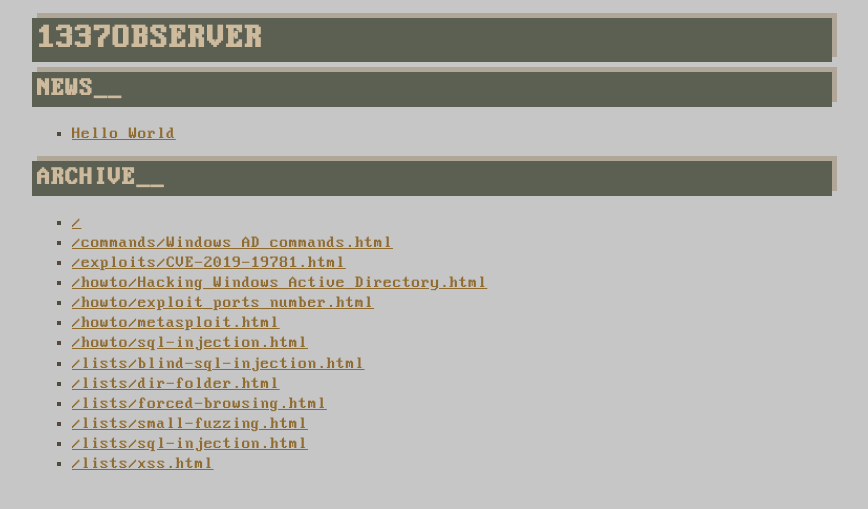
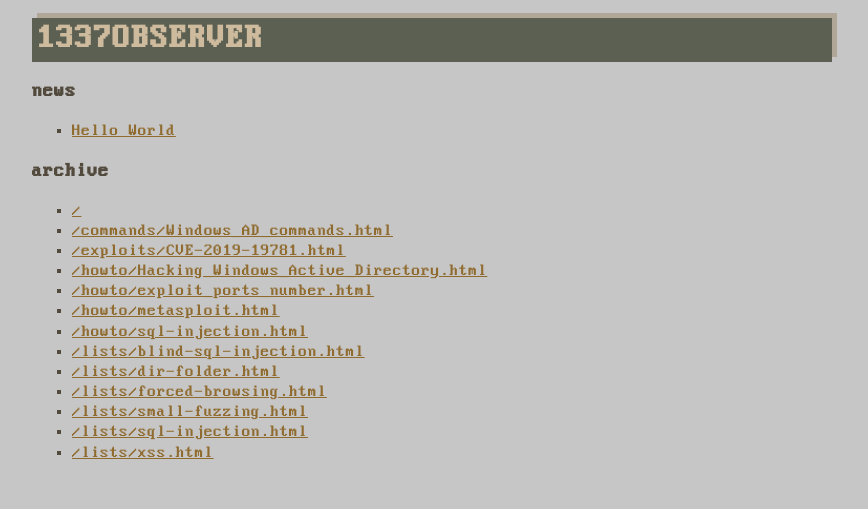
Before and after one commit to Leetcore/hacker-archive, a Jekyll site: the page built from index.md, in a window 1280 px wide. Shown: the top 509 px of the page, without its empty margins (208-1076 px from the left). Built offline with Jekyll 4.4.1, drawn with Linux system fonts in a browser that asks for light colours.

Commit message:
change headings

```diff
--- a/_layouts/frontpage.html
+++ b/_layouts/frontpage.html
@@ -19,7 +19,7 @@
 <body>
 	<div id="main">
 		<h1>1337observer</h1>
-		<h2>news_</h2>
+		<h3>news</h2>
 		<ul>
 			{% for post in site.posts limit:3 %}
 			<li>
@@ -28,7 +28,7 @@
 			{% endfor %}
 		</ul>
 
-		<h2>archive_</h2>
+		<h3>archive</h2>
 		<ul>
 			{% for page in site.pages %}
 				{% if page.url contains '/assets/' %}
```
